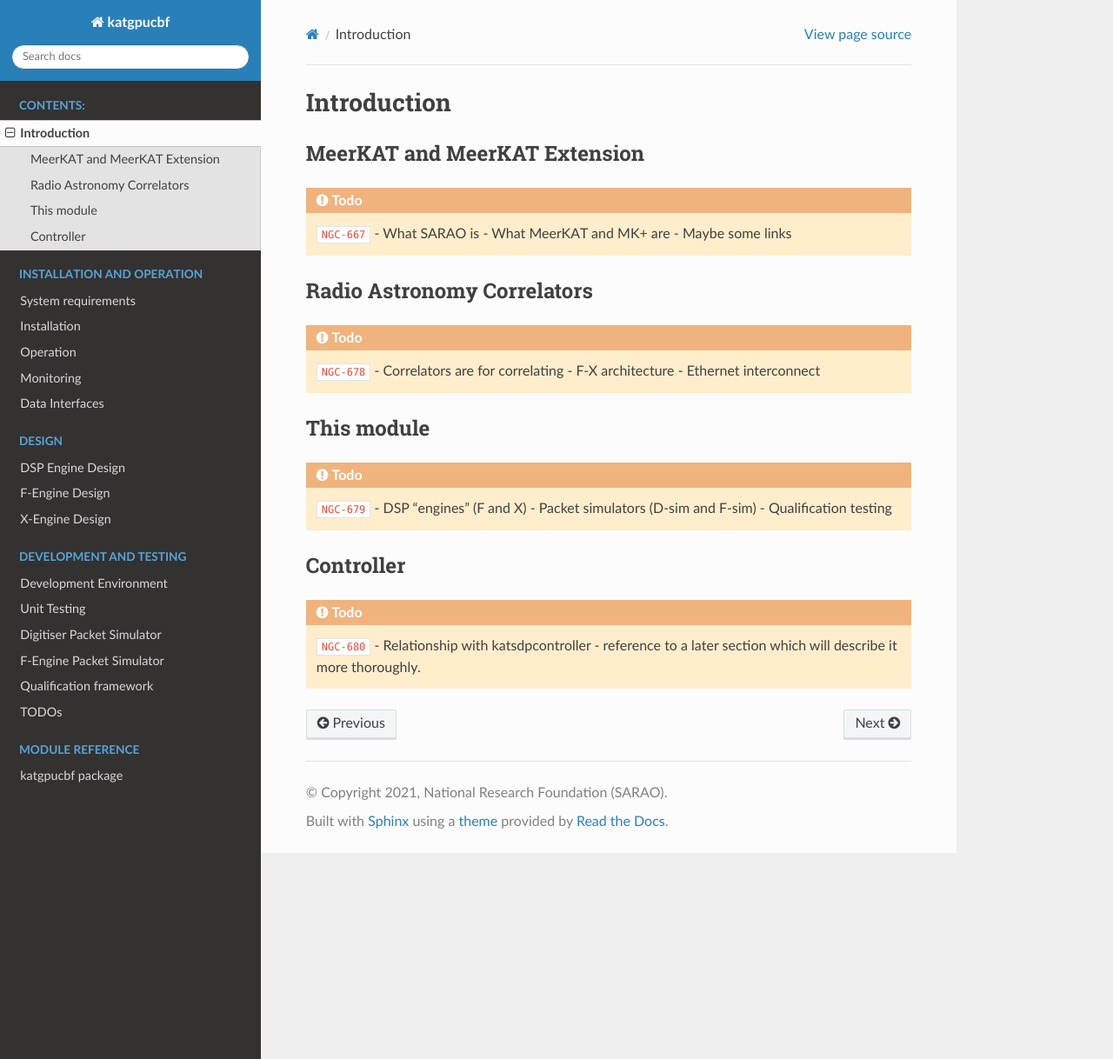
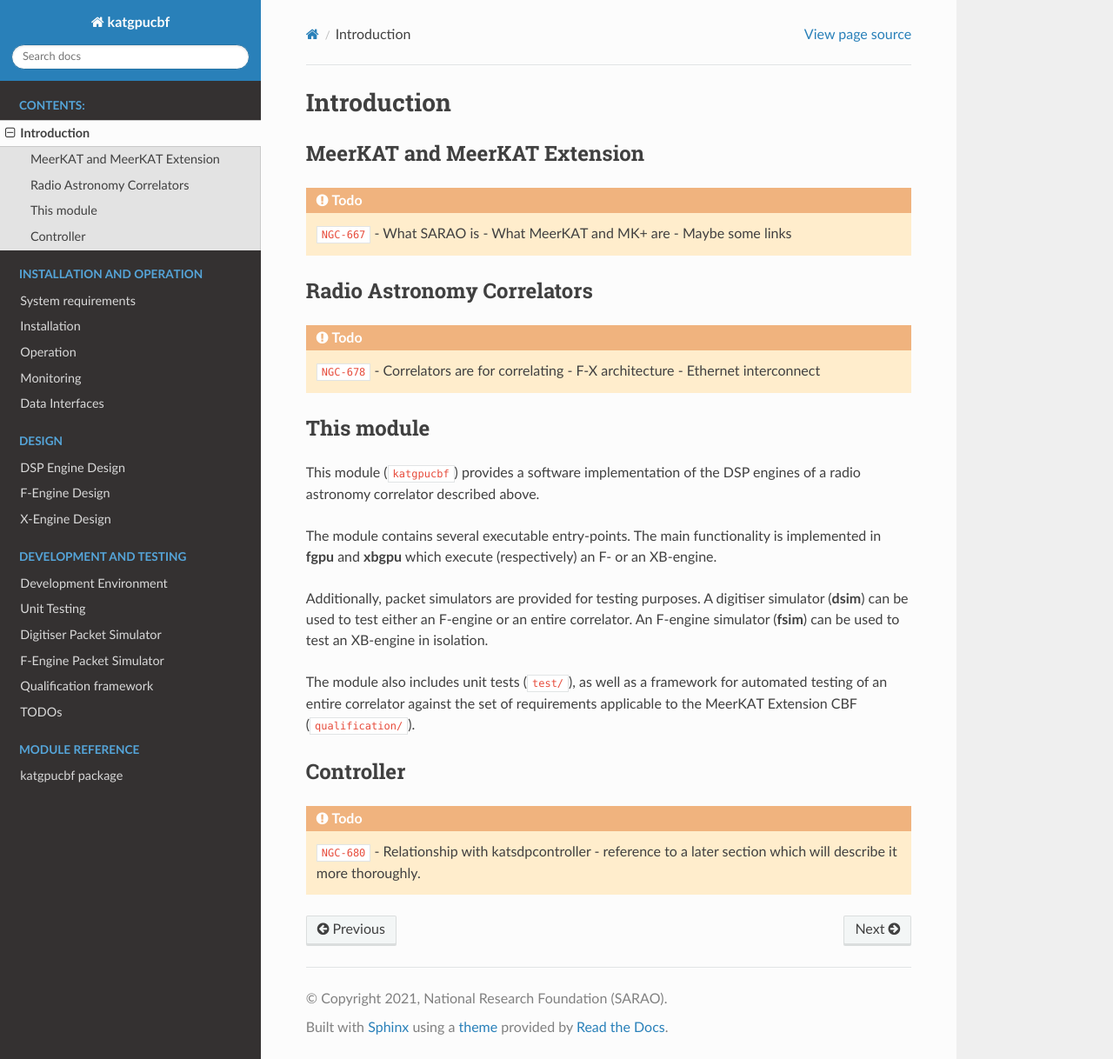
Before and after one commit to ska-sa/katgpucbf, a Sphinx documentation site: the page built from doc/introduction.rst, in a window 1280 px wide and 1218 px high. Shown: the whole window at 87% size. Built offline with Sphinx 7.4.7 and the Read the Docs theme 2.0.0, drawn with Linux system fonts in a browser that asks for light colours; formulas are drawn with MathJax 3; the version number could not be read and is left out.

Commit message:
Add description of the module to intro
Closes NGC-679

```diff
--- a/doc/introduction.rst
+++ b/doc/introduction.rst
@@ -24,10 +24,21 @@ Radio Astronomy Correlators
 This module
 -----------
 
-.. todo::  ``NGC-679``
-    - DSP "engines" (F and X)
-    - Packet simulators (D-sim and F-sim)
-    - Qualification testing
+This module (``katgpucbf``) provides a software implementation of the DSP
+engines of a radio astronomy correlator described above.
+
+The module contains several executable entry-points. The main functionality is
+implemented in :program:`fgpu` and :program:`xbgpu` which execute (respectively)
+an F- or an XB-engine.
+
+Additionally, packet simulators are provided for testing purposes. A digitiser
+simulator (:program:`dsim`) can be used to test either an F-engine or an entire
+correlator. An F-engine simulator (:program:`fsim`) can be used to test an
+XB-engine in isolation.
+
+The module also includes unit tests (``test/``), as well as a framework for
+automated testing of an entire correlator against the set of requirements
+applicable to the MeerKAT Extension CBF (``qualification/``).
 
 
 Controller
```
